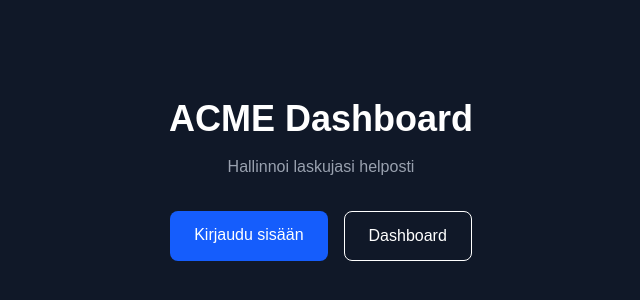
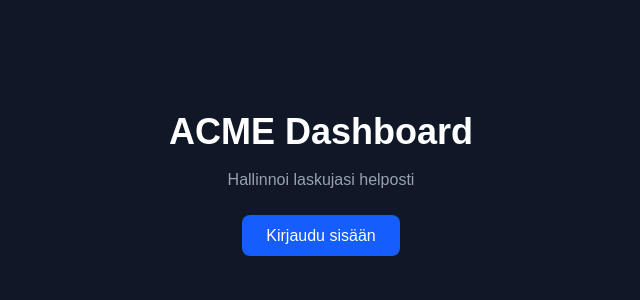
Before and after one commit to MartinSmerling/Projektiteht-v-REACT-ja-Next.js, a Next.js app: page / in a window 1280 px wide. Shown: the part 220-520 px from the top of the page, without its empty margins (319-959 px from the left). Built offline with nearby package versions, Linux system fonts and the light colour scheme.

Commit message:
Simplify home page

```diff
--- a/app/page.tsx
+++ b/app/page.tsx
@@ -6,20 +6,12 @@ export default function HomePage() {
       <div className="text-center">
         <h1 className="text-4xl font-bold mb-4">ACME Dashboard</h1>
         <p className="text-gray-400 mb-8">Hallinnoi laskujasi helposti</p>
-        <div className="flex gap-4 justify-center">
         <Link
           href="/login"
           className="bg-blue-600 text-white px-6 py-3 rounded-lg hover:bg-blue-700"
         >
           Kirjaudu sisään
         </Link>
-          <Link
-            href="/dashboard"
-            className="border border-white text-white px-6 py-3 rounded-lg hover:bg-white hover:text-black"
-          >
-            Dashboard
-          </Link>
-        </div>
       </div>
     </main>
   );
```
Lines whose indentation alone changed are shown as unchanged.
